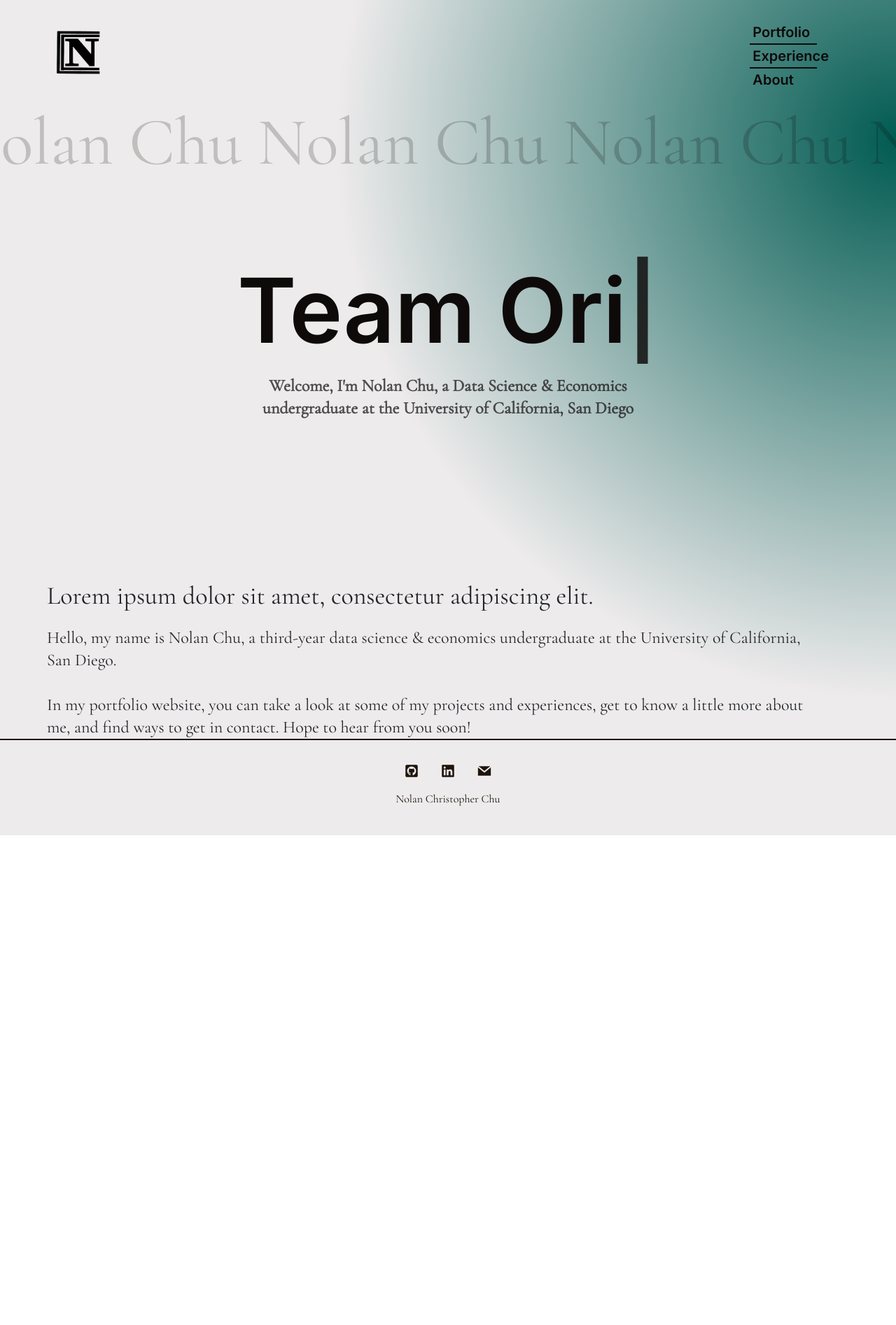
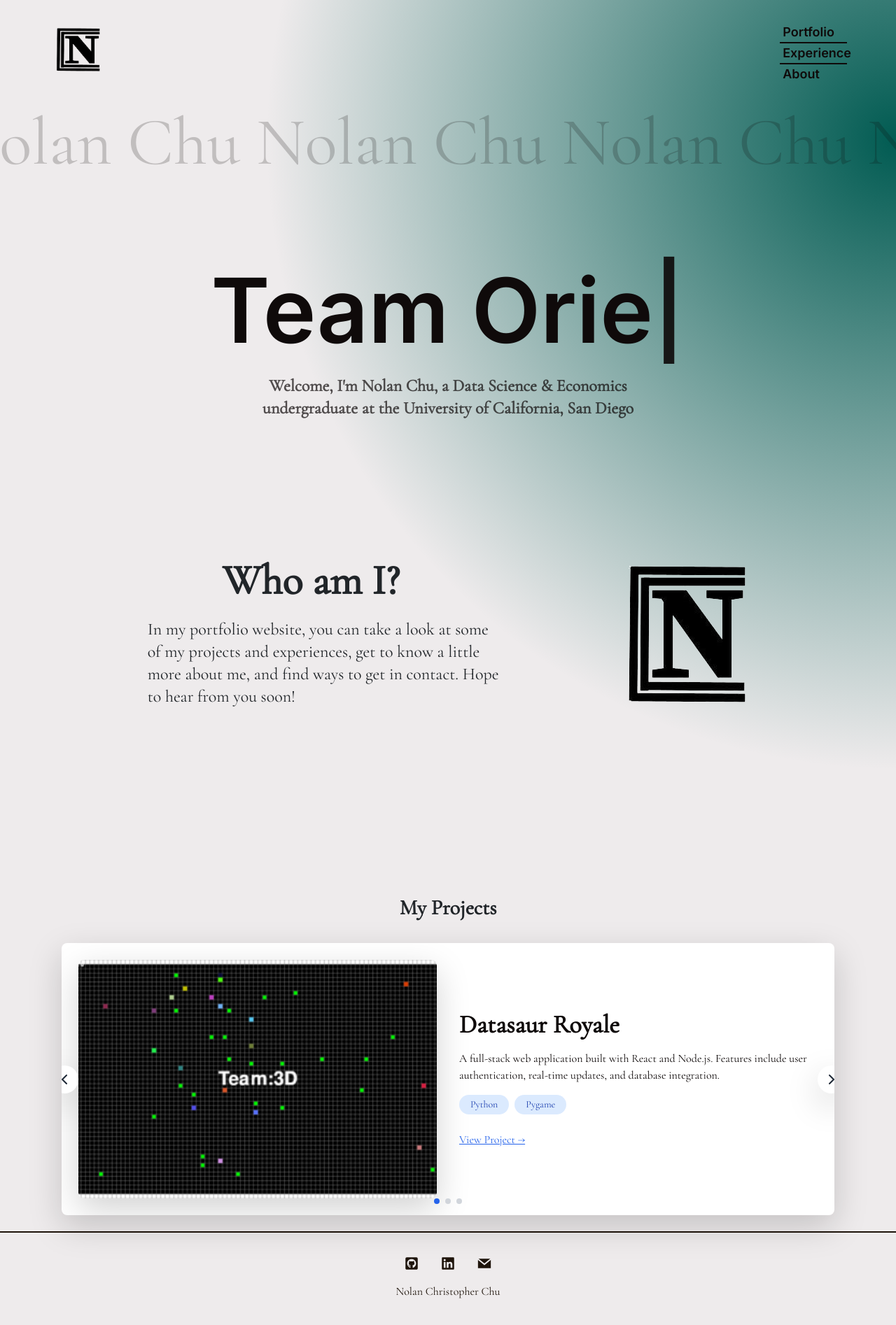
Before and after one commit to Nolancchu/nccpw, a Next.js app: page / in a window 1280 px wide. Shown: the top 1894 px of the page at 70% size. Before the commit the page ends 1194 px from the top, so only its background shows below. Built offline with nearby package versions, Linux system fonts and the light colour scheme.

Commit message:
new stuff

```diff
--- a/components/AboutHeadGraphic.jsx
+++ b/components/AboutHeadGraphic.jsx
@@ -3,25 +3,25 @@ import Image from 'next/image'
 
 const AboutHeadGraphic = () => {
   return (
-    <div className=" w-full h-full ">
-        <div className="flex w-11/12 flex-col text-4xl md:text-6xl lg:text-8xl !ml-12 items-center md:items-end mb-8">
+    <div className="w-full min-h-[60vh] flex justify-center items-start px-8">
+    <div className="w-10/12">
+        <div className="flex flex-row items-center justify-around gap-4">
+            <div className="flex flex-col w-6/12 md:text-2xl max-lg:mb-6">
+                <div className="font-black text-6xl mr-10 text-center">
+                    Who am I?
+                </div>
+
+                <div className="min-h-6"></div>
+
+                In my portfolio website, you can take a look at some of my projects and experiences, get to know a little more about me,
+                and find ways to get in contact. Hope to hear from you soon!
+            </div>
+
+            <img src='/images/logo.png' className="" alt="logo" />
         </div>
-        <div className="flex flex-col md:flex-row w-full ">
-
-          <div className="text-8xl w-[.2rem] h-full ml-8 mr-8"></div>
-          <div className="flex flex-col w-full max-lg:items-center">
-            <div className="flex w-11/12 text-2xl md:text-4xl items-center">Lorem ipsum dolor sit amet, consectetur adipiscing elit.</div>
-            <div className="w-full h-6 "/>
-            <div className="w-11/12 md:text-2xl max-lg:mb-6">
-              Hello, my name is Nolan Chu, a third-year data science & economics undergraduate at the University of California, San Diego.
-              <br/><br/>
-              In my portfolio website, you can take a look at some of my projects and experiences, get to know a little more about me,
-              and find ways to get in contact. Hope to hear from you soon!</div>
-          </div>
-        </div>
-
     </div>
-  );
+</div>
+);
 };
 
 export default AboutHeadGraphic;
--- a/components/Navigation.jsx
+++ b/components/Navigation.jsx
@@ -21,7 +21,11 @@ const Navigation = () => {
         >
         <Navbar>
           <Navbar.Brand href="/" className="ml-20 -mt-2.5">
-              <img src='/images/logo.png' className="w-16 h-16" alt="logo" />
+              <img
+                  src='/images/logo.png'
+                  className="w-16 h-16 transform transition-transform hover:scale-[1.15] duration-700"
+                  alt="logo"
+              />
           </Navbar.Brand>
         </Navbar>
       </motion.div>
@@ -31,17 +35,36 @@ const Navigation = () => {
         animate={{ opacity: 1}}
         transition={{ duration: 1.5 }}
       >
-        <div className="flex flex-col mr-20">
+        <div className="flex flex-col mr-12">
           <div className={int.className}>
-            <Link href="/portfolio" className="text-xl text-ncc-black mr-4 ml-4 no-underline">Portfolio</Link>
+            <Link
+              href="/portfolio"
+              className="text-lg text-ncc-black mr-4 ml-4 no-underline hover:text-ncc-beige transition-colors duration-[650ms]"
+            >
+
+              Portfolio
+              <span className="absolute left-0 -bottom-1 w-full h-0.5 bg-ncc-black origin-left transform scale-x-0 transition-transform duration-300 group-hover:scale-x-100"></span>
+            </Link>
           </div>
-          <div className="h-0.5 w-24 bg-ncc-black mt-0.5 mb-0.5 ml-3"></div>
+          <div className="h-0.5 w-24 bg-ncc-black ml-3"></div>
           <div className={int.className}>
-            <Link href="/experience" className="text-xl text-ncc-black mr-4 ml-4 no-underline">Experience</Link>
+            <Link
+              href="/experience"
+              className="text-lg text-ncc-black mr-4 ml-4 no-underline hover:text-ncc-beige transition-colors duration-[650ms]"
+            >
+              Experience
+              <span className="absolute left-0 -bottom-1 w-full h-0.5 bg-ncc-black origin-left transform scale-x-0 transition-transform duration-300 group-hover:scale-x-100"></span>
+            </Link>
           </div>
-          <div className="h-0.5 w-24 bg-ncc-black mt-0.5 mb-0.5 ml-3"></div>
+          <div className="h-0.5 w-24 bg-ncc-black ml-3"></div>
           <div className={int.className}>
-            <Link href="/about" className="text-xl text-ncc-black mr-4 ml-4 no-underline">About</Link>
+            <Link
+              href="/about"
+              className="text-lg text-ncc-black mr-4 ml-4 no-underline hover:text-ncc-beige transition-colors duration-[650ms]"
+            >
+              About
+              <span className="absolute left-0 -bottom-1 w-full h-0.5 bg-ncc-black origin-left transform scale-x-0 transition-transform duration-300 group-hover:scale-x-100"></span>
+            </Link>
           </div>
         </div>
       </motion.div>
--- /dev/null
+++ b/components/ProjectCarousel.jsx
@@ -0,0 +1,166 @@
+import React, { useState } from 'react';
+import { ChevronLeft, ChevronRight } from 'lucide-react';
+
+const ProjectCarousel = () => {
+const projects = [
+{
+    title: "Datasaur Royale",
+    description: "A full-stack web application built with React and Node.js. Features include user authentication, real-time updates, and database integration.",
+    technologies: ["Python", "Pygame"],
+    image: "/images/datasaurthumb.png",
+    link: "https://github.com/Nolancchu/DatasaurRoyale"
+},
+{
+    title: "Project 2",
+    description: "Mobile-first e-commerce platform with seamless payment integration and inventory management system.",
+    technologies: ["React Native", "Firebase", "Stripe", "Redux"],
+    image: "/api/placeholder/600/400",
+    link: "https://project2.com"
+},
+{
+    title: "Project 3",
+    description: "Machine learning application for predictive analytics, featuring data visualization and automated reporting.",
+    technologies: ["Python", "TensorFlow", "pandas", "scikit-learn"],
+    image: "/api/placeholder/600/400",
+    link: "https://project3.com"
+}
+];
+
+const [currentIndex, setCurrentIndex] = useState(0);
+const [direction, setDirection] = useState('right');
+const [isAnimating, setIsAnimating] = useState(false);
+
+const nextProject = () => {
+if (isAnimating) return;
+setDirection('right');
+setIsAnimating(true);
+setTimeout(() => {
+    setCurrentIndex((prevIndex) => prevIndex === projects.length - 1 ? 0 : prevIndex + 1);
+    setIsAnimating(false);
+}, 300);
+};
+
+const prevProject = () => {
+if (isAnimating) return;
+setDirection('left');
+setIsAnimating(true);
+setTimeout(() => {
+    setCurrentIndex((prevIndex) => prevIndex === 0 ? projects.length - 1 : prevIndex - 1);
+    setIsAnimating(false);
+}, 300);
+};
+
+const goToProject = (index) => {
+if (isAnimating) return;
+setDirection(index > currentIndex ? 'right' : 'left');
+setIsAnimating(true);
+setTimeout(() => {
+    setCurrentIndex(index);
+    setIsAnimating(false);
+}, 300);
+};
+
+return (
+<div className="w-full min-h-[60vh] max-w-6xl mx-auto px-4">
+    <h2 className="text-3xl font-bold text-center mb-8">My Projects</h2>
+
+    {/* Added relative positioning to create stacking context */}
+    <div className="relative overflow-hidden bg-white dark:bg-gray-800 rounded-lg shadow-lg">
+    {/* Content wrapper with its own stacking context */}
+    <div className="relative p-6">
+        {/* Project content with high z-index */}
+        <div
+        className={`
+            relative z-20 transform transition-all duration-300 ease-in-out
+            ${isAnimating && direction === 'right' ? '-translate-x-full opacity-0' : ''}
+            ${isAnimating && direction === 'left' ? 'translate-x-full opacity-0' : ''}
+            ${!isAnimating ? 'translate-x-0 opacity-100' : ''}
+        `}
+        >
+        <div className="flex flex-col md:flex-row gap-8 items-center">
+            {/* Project Image */}
+            <div className="w-full md:w-1/2">
+            <img
+                src={projects[currentIndex].image}
+                alt={projects[currentIndex].title}
+                className="rounded-lg shadow-lg w-full h-auto"
+            />
+            </div>
+
+            {/* Project Details */}
+            <div className="w-full md:w-1/2 space-y-4">
+            <h3 className="text-4xl font-black text-ncc-black">
+                {projects[currentIndex].title}
+            </h3>
+            <p className="text-md text-ncc-black">
+                {projects[currentIndex].description}
+            </p>
+
+            {/* Technologies */}
+            <div className="flex flex-wrap gap-2">
+                {projects[currentIndex].technologies.map((tech, index) => (
+                <span
+                    key={index}
+                    className="px-3 py-1 bg-blue-100 dark:bg-blue-900 text-blue-800 dark:text-blue-100 rounded-full text-sm"
+                >
+                    {tech}
+                </span>
+                ))}
+            </div>
+
+            {/* Project Link with pointer-events-auto to ensure clickability */}
+            <a
+                href={projects[currentIndex].link}
+                target="_blank"
+                rel="noopener noreferrer"
+                className="inline-block mt-4 text-blue-600 dark:text-blue-400 hover:underline pointer-events-auto"
+            >
+                View Project →
+            </a>
+            </div>
+        </div>
+        </div>
+
+        {/* Navigation Buttons with higher z-index */}
+        <div className="absolute inset-y-0 left-0 right-0 flex justify-between items-center z-30 pointer-events-none">
+        <button
+            onClick={prevProject}
+            disabled={isAnimating}
+            className="p-2 rounded-full bg-white dark:bg-gray-800 shadow-lg hover:bg-gray-100 dark:hover:bg-gray-700 transition-colors -ml-4 disabled:opacity-50 disabled:cursor-not-allowed pointer-events-auto"
+            aria-label="Previous project"
+        >
+            <ChevronLeft className="w-6 h-6 text-gray-800 dark:text-white" />
+        </button>
+        <button
+            onClick={nextProject}
+            disabled={isAnimating}
+            className="p-2 rounded-full bg-white dark:bg-gray-800 shadow-lg hover:bg-gray-100 dark:hover:bg-gray-700 transition-colors -mr-4 disabled:opacity-50 disabled:cursor-not-allowed pointer-events-auto"
+            aria-label="Next project"
+        >
+            <ChevronRight className="w-6 h-6 text-gray-800 dark:text-white" />
+        </button>
+        </div>
+
+        {/* Project Counter Dots with highest z-index */}
+        <div className="absolute bottom-4 left-1/2 transform -translate-x-1/2 flex gap-2 z-40">
+        {projects.map((_, index) => (
+            <button
+            key={index}
+            onClick={() => goToProject(index)}
+            disabled={isAnimating}
+            className={`w-2 h-2 rounded-full transition-colors disabled:cursor-not-allowed ${
+                index === currentIndex
+                ? 'bg-blue-600 dark:bg-blue-400'
+                : 'bg-gray-300 dark:bg-gray-600 hover:bg-gray-400 dark:hover:bg-gray-500'
+            }`}
+            aria-label={`Go to project ${index + 1}`}
+            />
+        ))}
+        </div>
+    </div>
+    </div>
+</div>
+);
+};
+
+export default ProjectCarousel;
--- a/components/ProjectSection.jsx
+++ b/components/ProjectSection.jsx
@@ -40,7 +40,7 @@ const ProjectCards = [
   const ProjectSection = () => {
     return (
         <div>
-        <div className="flex w-full items-center justify-center">
+        <div className="flex w-full items-start justify-center">
           <Row className="w-11/12 items-center justify-center">
             {ProjectCards.map((card, index) => (
               <Col className="mb-20" xs={12} lg={6} key={index}>
--- a/package.json
+++ b/package.json
@@ -15,11 +15,14 @@
     "bootstrap": "^5.2.3",
     "eslint": "8.38.0",
     "framer-motion": "^10.12.4",
+    "lucide-react": "^0.454.0",
     "next": "^13.5.7",
     "react": "^18.3.1",
     "react-bootstrap": "^2.7.4",
     "react-dom": "^18.3.1",
     "react-icons": "^4.8.0",
+    "shadcn": "^2.1.3",
+    "shadcn-ui": "^0.9.2",
     "tailwindcss": "^3.4.14",
     "typescript": "5.0.4"
   },
--- a/pages/experience.tsx
+++ b/pages/experience.tsx
@@ -7,7 +7,7 @@ import { motion } from "framer-motion";
 export default function Experience() {
   return (
 
-    <div className="h-screen w-screen rotate-180 transform bg-ncc-white bg-[radial-gradient(60%_120%_at_50%_50%,hsla(0,0%,100%,0)_0,rgba(252,205,238,.5)_100%)]">
+    <div className="h-screen w-screen transform bg-ncc-beige">
         <motion.div
           initial={{ opacity: 0}}
           animate={{ opacity: 1}}
--- a/pages/index.tsx
+++ b/pages/index.tsx
@@ -3,14 +3,37 @@ import Navigation from "@/components/Navigation";
 import Footer from "@/components/Footer"
 import HomePageGraphic from "@/components/HomePageGraphic";
 import AboutHeadGraphic from "@/components/AboutHeadGraphic";
-import HomePageNav from "@/components/HomePageNav";
+import ProjectSection from "@/components/ProjectSection";
+import ProjectCarousel from "@/components/ProjectCarousel"
+
 export default function Home() {
   return (
-      <div className="bg-ncc-beige h-full w-full bottom-0 left-0 right-0 top-0 bg-[radial-gradient(circle_800px_at_100%_200px,#015B52,transparent)]">
-      <Navigation/>
-      <HomePageGraphic/>
-      <AboutHeadGraphic/>
-      <Footer/>
+    <div className="min-h-screen relative">
+
+      {/* Background layer */}
+      <div className="absolute inset-0 bg-ncc-beige bg-[radial-gradient(circle_900px_at_100%_200px,#015B52,transparent)] -z-10" />
+
+      {/* Navigation with highest z-index */}
+      <div className="relative z-50">
+        <Navigation/>
       </div>
-  )
+
+      {/* Content layers with lower z-index */}
+      <div className="relative z-20">
+          <HomePageGraphic/>
+      </div>
+
+      <div className="relative z-10">
+        <AboutHeadGraphic/>
+      </div>
+
+      <div className="relative z-50">
+        <ProjectCarousel/>
+      </div>
+
+      <div className="relative z-30">
+        <Footer/>
+      </div>
+    </div>
+  );
 }
```
Also changed, not shown: 1 other file (tests, documents, lock files or other folders).
